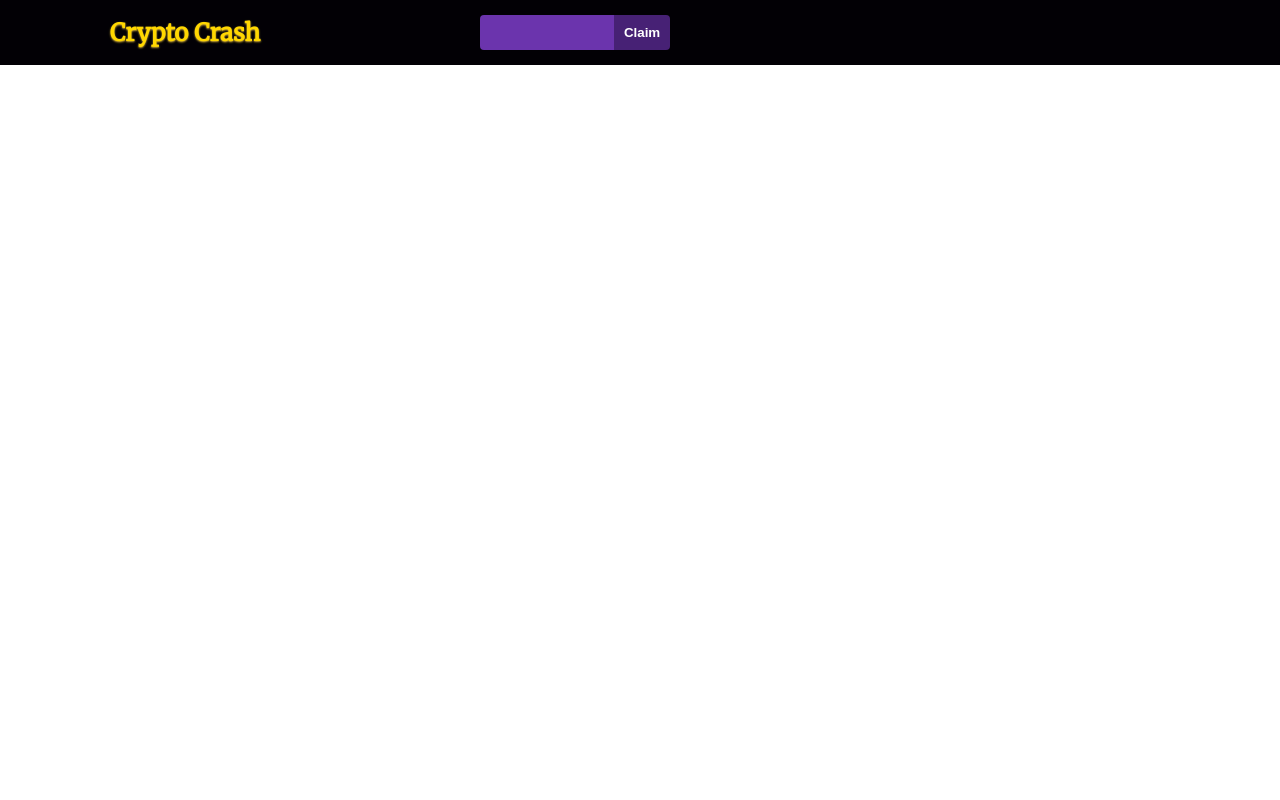
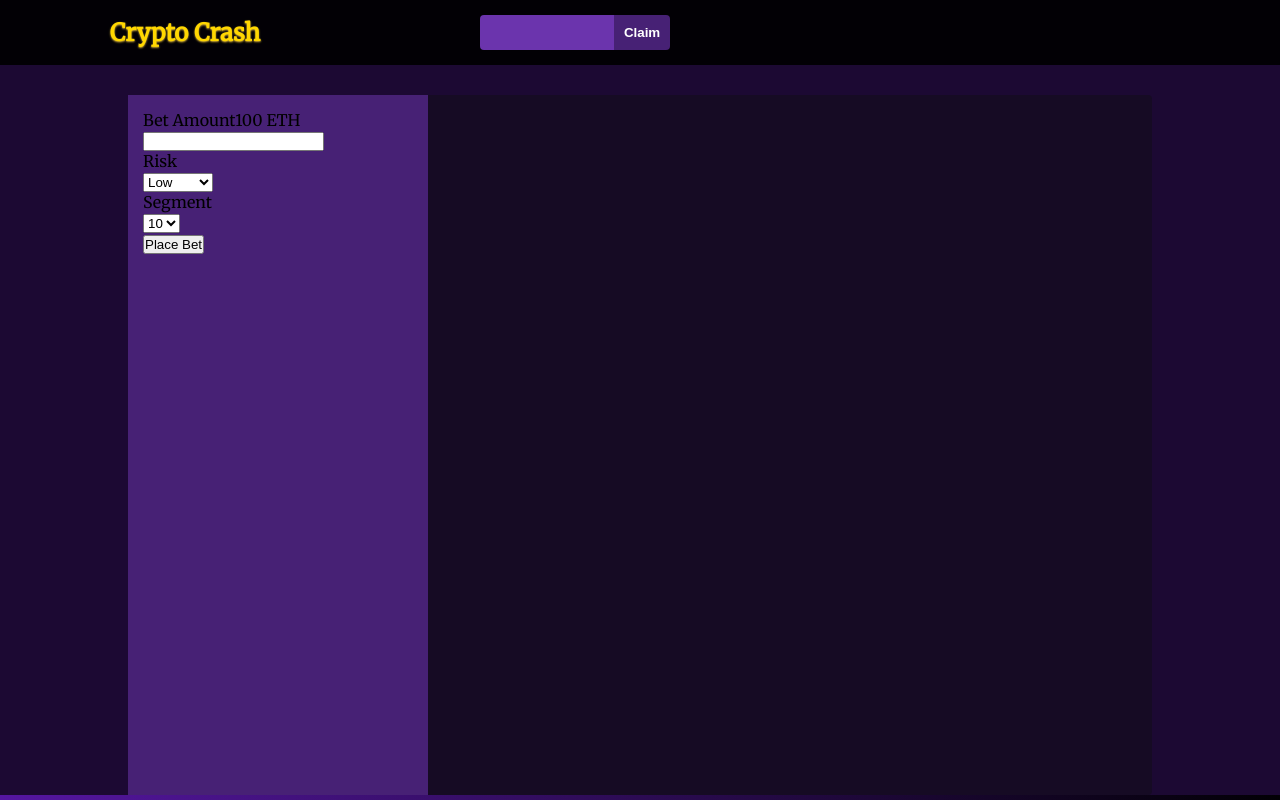
Before and after one commit to Barbara-Kavanaugh/Crypto-Project, a React (Create React App) app in the folder frontend/casino/: page / in a window 1280 px wide. Built offline with nearby package versions, Linux system fonts and the light colour scheme.

Commit message:
getting side bar set up

```diff
--- a/frontend/casino/src/components/Main/Main.js
+++ b/frontend/casino/src/components/Main/Main.js
@@ -3,8 +3,52 @@ import '../styles/Main.scss';
 
 const Main = () => {
   return (
-    <div>
+    <div className='main-area'>
+      <div className='game-area'>
+        <div className='sidebar'>
+          <div className='main-control'>
+            <div className='form'>
+              <div className='form-group'>
+                <div className='label'>
+                  <span>Bet Amount</span>
+                  <span>100 ETH</span>
+                </div>
+                <div className='input-group'>
+                  <input type='number' />
+                  <div className='label'>
+                    <span>Risk</span>
+                  </div>
+                  <div className='input-group'>
+                    <select name='' id=''>
+                      <option value='Low'>Low</option>
+                      <option value='Medium'>Medium</option>
+                      <option value='High'>High</option>
+                    </select>
+                  </div>
 
+                  <div className='label'>
+                    <span>Segment</span>
+                  </div>
+                  <div className='input-group'>
+                    <select name='' id=''>
+                      <option value='10'>10</option>
+                      <option value='20'>20</option>
+                      <option value='30'>30</option>
+                      <option value='40'>40</option>
+                      <option value='50'>50</option>
+                    </select>
+                  </div>
+                </div>
+              </div>
+            </div>
+            <div className='form'>
+              <div className='form-group'>
+                <button>Place Bet</button>
+              </div>
+            </div>
+          </div>
+        </div>
+      </div>
     </div>
   );
 }
--- a/frontend/casino/src/components/styles/Main.scss
+++ b/frontend/casino/src/components/styles/Main.scss
@@ -0,0 +1,27 @@
+.main-area {
+    background-color: #1c0933;
+    padding-top: 75px;
+    overflow: hidden;
+
+    .game-area {
+        background-color: #160b24;
+        border-radius: 4px;
+        width: 80%;
+        margin: auto;
+        margin-top: 20px;
+        display: flex;
+        align-items: flex-start;
+        height: calc(100vh - 100px);
+
+        .sidebar {
+            width: 300px;
+            background-color: #472175;
+            height: 100%;
+            position: relative;
+
+            .main-control {
+                padding: 15px;
+            }
+        }
+    }
+}
--- a/frontend/casino/src/index.css
+++ b/frontend/casino/src/index.css
@@ -6,6 +6,6 @@
   box-sizing: border-box;
 }
 body {
-  background: linear-gradient(30deg, #020005, #5516a1);
+  background: linear-gradient(90deg, #5516a1, #020005);
   font-family: 'Merriweather', serif;
 }
```
Also changed, not shown: 2 other files (tests, documents, lock files or other folders).
